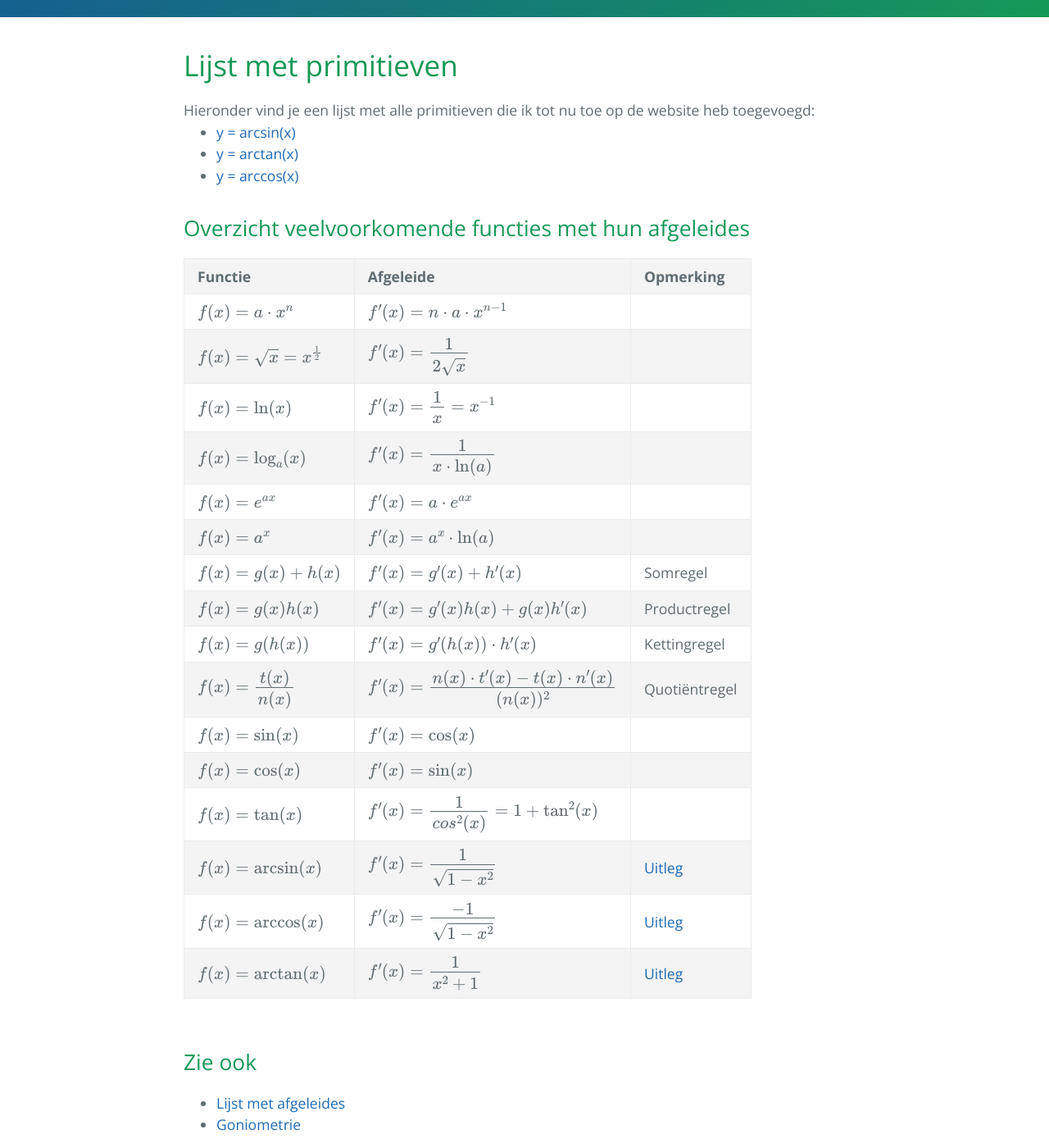
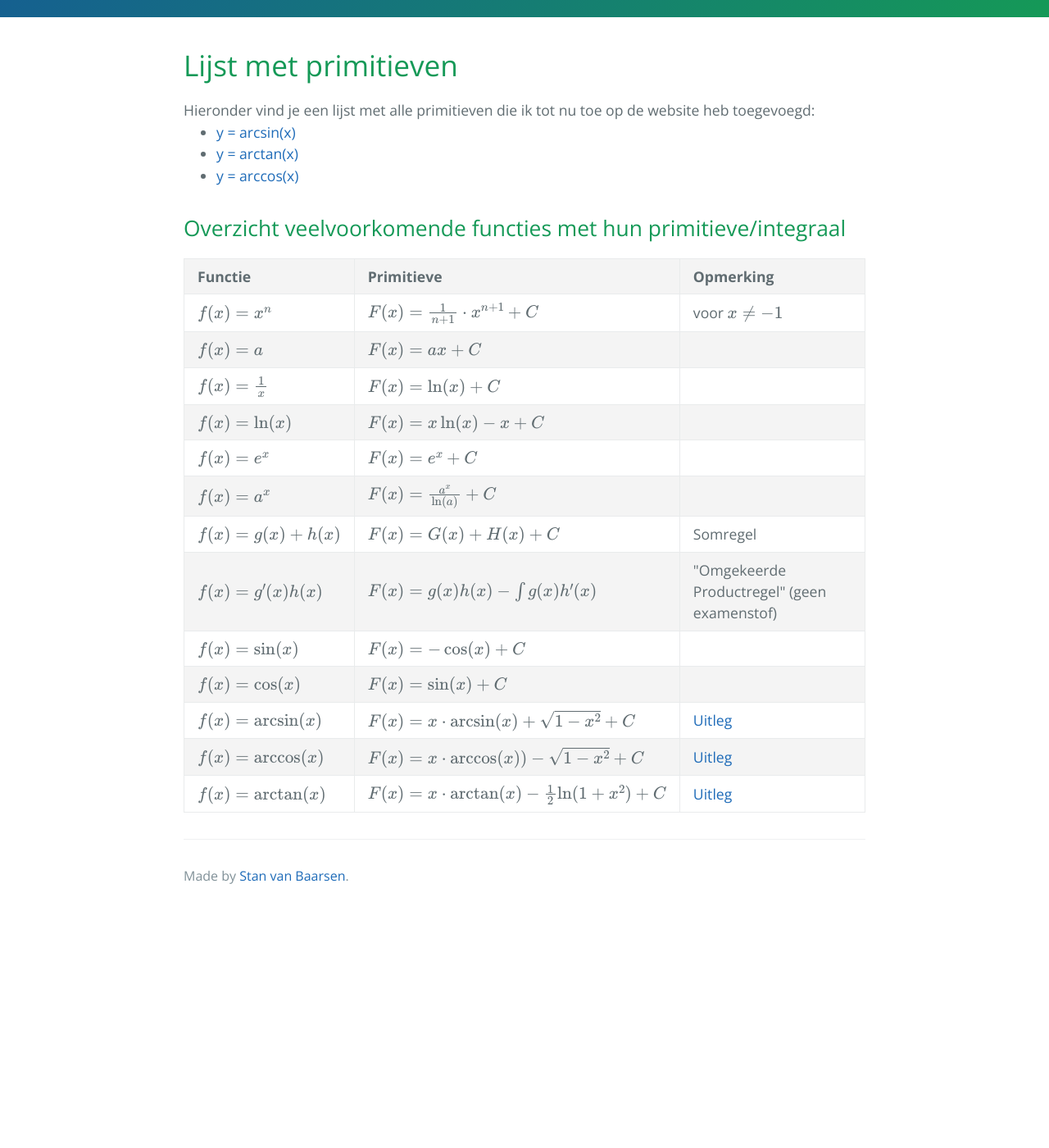
Before and after one commit to wiskundevragen/wiskundevragen.github.io, a Jekyll site: the page built from primitieven/primitieven.html, in a window 1280 px wide and 1400 px high, scrolled down 362 px. Shown: the whole window at 82% size. Built offline with Jekyll 4.4.1, drawn with Linux system fonts in a browser that asks for light colours; after the commit the page ends 1474 px from its top, so only the background shows below that.

Commit message:
fix page index

```diff
--- a/primitieven/primitieven.html
+++ b/primitieven/primitieven.html
@@ -1,7 +1,7 @@
 ---
 desc: Lijst met primitieven op wiskundevragen.github.io
 title: Lijst met primitieven
-see_also: ["afg_lijst", "gonio"]
+see_also: "afg_lijst", "gonio"
 ---
 
 <h1>Lijst met primitieven</h1>
@@ -13,91 +13,76 @@ Hieronder vind je een lijst met alle primitieven die ik tot nu toe op de website
 	<li><a href='arccosx.html'>y = arccos(x)</a></li>
 </ul>
 
-<h2>Overzicht veelvoorkomende functies met hun afgeleides</h2>
+<h2>Overzicht veelvoorkomende functies met hun primitieve/integraal</h2>
 <table>
 	<tr>
 		<td><b>Functie</b></td>
-		<td><b>Afgeleide</b></td>
+		<td><b>Primitieve</b></td>
 		<td><b>Opmerking</b></td>
 	</tr>
 	<tr>
-		<td>\(f(x)=a\cdot x^n\)</td>
-		<td>\(f'(x)=n\cdot a \cdot x^{n-1}\)</td>
+		<td>\(f(x)=x^n\)</td>
+		<td>\(F(x)=\frac1{n+1} \cdot x^{n+1}+C\)</td>
+		<td>voor \(x\neq -1\)</td>
+	</tr>
+	<tr>
+		<td>\(f(x)=a\)</td>
+		<td>\(F(x)=ax+C\)</td>
 		<td></td>
 	</tr>
 	<tr>
-		<td>\(f(x)=\sqrt{x}=x^{\frac12}\)</td>
-		<td>\(f'(x)=\dfrac1{2\sqrt{x}}\)</td>
+		<td>\(f(x)=\frac1x\)</td>
+		<td>\(F(x)=\ln(x)+C\)</td>
 		<td></td>
 	</tr>
 	<tr>
 		<td>\(f(x)=\ln(x)\)</td>
-		<td>\(f'(x)=\dfrac1x=x^{-1}\)</td>
+		<td>\(F(x)=x\ln(x)-x+C\)</td>
 		<td></td>
 	</tr>
 	<tr>
-		<td>\(f(x)=\log_a(x)\)</td>
-		<td>\(f'(x)=\dfrac1{x\cdot\ln(a)}\)</td>
-		<td></td>
-	</tr>
-	<tr>
-		<td>\(f(x)=e^{ax}\)</td>
-		<td>\(f'(x)=a\cdot e^{ax}\)</td>
+		<td>\(f(x)=e^x\)</td>
+		<td>\(F(x)=e^{x}+C\)</td>
 		<td></td>
 	</tr>
 	<tr>
 		<td>\(f(x)=a^{x}\)</td>
-		<td>\(f'(x)=a^x \cdot \ln(a)\)</td>
+		<td>\(F(x)=\frac{a^x}{\ln(a)}+C\)</td>
 		<td></td>
 	</tr>
 	<tr>
 		<td>\(f(x)=g(x) + h(x)\)</td>
-		<td>\(f'(x)=g'(x) + h'(x)\)</td>
+		<td>\(F(x)=G(x) + H(x)+C\)</td>
 		<td>Somregel</td>
 	</tr>
 	<tr>
-		<td>\(f(x)=g(x)h(x)\)</td>
-		<td>\(f'(x)=g'(x)h(x) + g(x)h'(x)\)</td>
-		<td>Productregel</td>
-	</tr>
-	<tr>
-		<td>\(f(x)=g(h(x))\)</td>
-		<td>\(f'(x)=g'(h(x))\cdot h'(x)\)</td>
-		<td>Kettingregel</td>
-	</tr>
-	<tr>
-		<td>\(f(x)=\dfrac{t(x)}{n(x)}\)</td>
-		<td>\(f'(x)=\dfrac{n(x)\cdot t'(x) - t(x)\cdot n'(x)}{(n(x))^2}\)</td>
-		<td>Quotiëntregel</td>
+		<td>\(f(x)=g'(x)h(x)\)</td>
+		<td>\(F(x)=g(x)h(x) - \int{g(x)h'(x)}\)</td>
+		<td>"Omgekeerde Productregel" (geen examenstof)</td>
 	</tr>
 	<tr>
 		<td>\(f(x)=\sin(x)\)</td>
-		<td>\(f'(x)=\cos(x)\)</td>
+		<td>\(F(x)=-\cos(x)+C\)</td>
 		<td></td>
 	</tr>
 	<tr>
 		<td>\(f(x)=\cos(x)\)</td>
-		<td>\(f'(x)=\sin(x)\)</td>
-		<td></td>
-	</tr>
-	<tr>
-		<td>\(f(x)=\tan(x)\)</td>
-		<td>\(f'(x)=\dfrac1{cos^2(x)}=1+\tan^2(x)\)</td>
+		<td>\(F(x)=\sin(x)+C\)</td>
 		<td></td>
 	</tr>
 	<tr>
 		<td>\(f(x)=\arcsin(x)\)</td>
-		<td>\(f'(x)=\dfrac{1}{\sqrt{1-x^2}}\)</td>
+		<td>\(F(x)=x\cdot\arcsin(x) + \sqrt{1-x^2}+C\)</td>
 		<td><a href='arcsinx.html'>Uitleg</a></td>
 	</tr>
 	<tr>
 		<td>\(f(x)=\arccos(x)\)</td>
-		<td>\(f'(x)=\dfrac{-1}{\sqrt{1-x^2}}\)</td>
+		<td>\(F(x)=x\cdot \arccos(x)) - \sqrt{1-x^2}+C\)</td>
 		<td><a href='arccosx.html'>Uitleg</a></td>
 	</tr>
 	<tr>
 		<td>\(f(x)=\arctan(x)\)</td>
-		<td>\(f'(x)=\dfrac1{x^2+1}\)</td>
+		<td>\(F(x)=x\cdot\arctan(x) - \frac12\ln(1+x^2)+C\)</td>
 		<td><a href='arctanx.html'>Uitleg</a></td>
 	</tr>
 </table>
```
Also changed, not shown: primitieven/integreren.html (+0 -74 lines).
